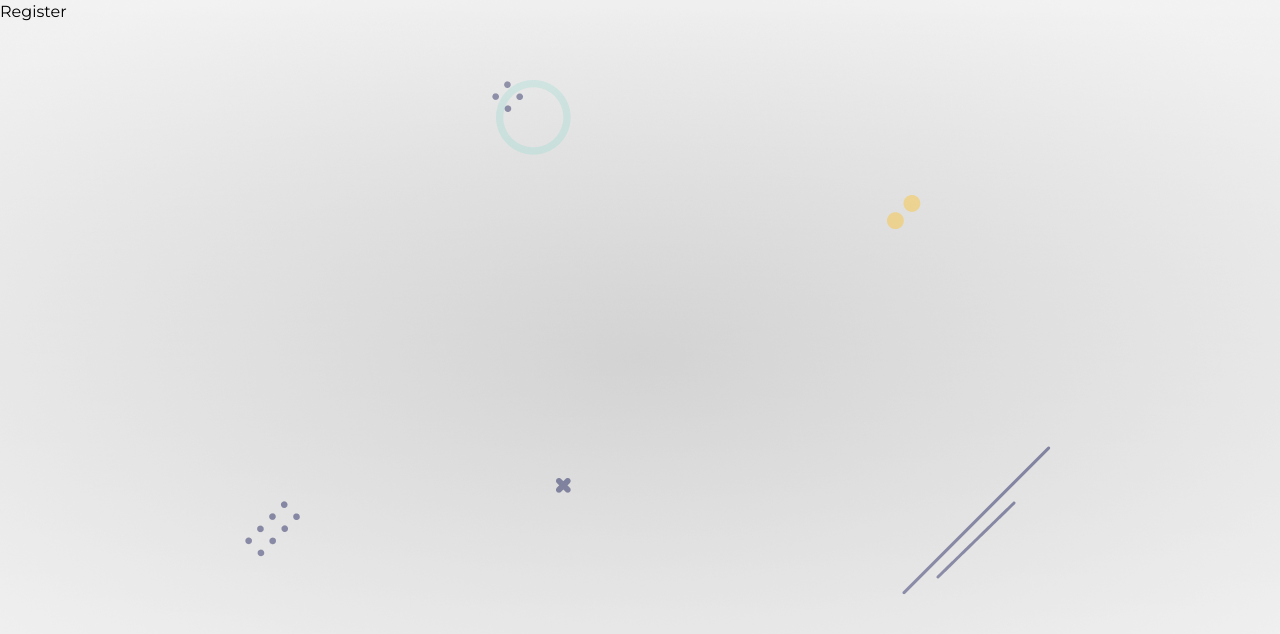
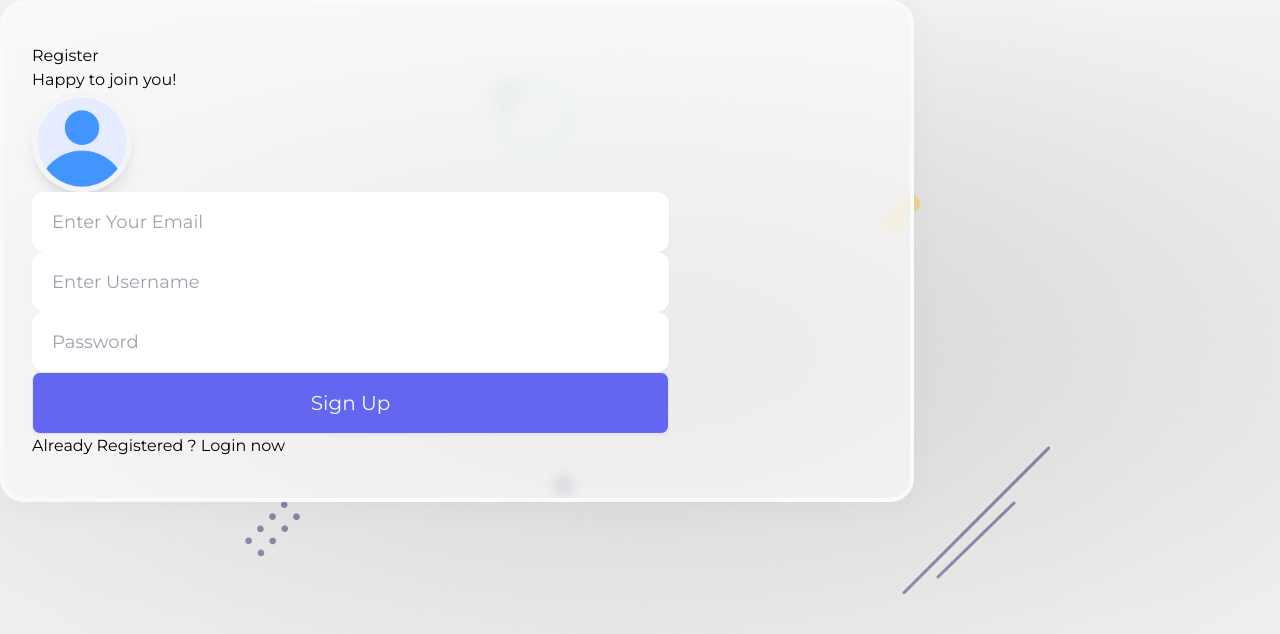
Before and after one commit to AgyapalSingh/MERN-PRACTISE, a React (Create React App) app in the folder client/: page /register in a window 1280 px wide. Shown: the top 634 px of the page. Built offline with nearby package versions, Linux system fonts and the light colour scheme.

Commit message:
Register Component created

```diff
--- a/client/src/components/Register.js
+++ b/client/src/components/Register.js
@@ -1,7 +1,104 @@
-import React from "react";
+import React, { useState } from "react";
+import { Link } from "react-router-dom";
+import avatar from "../assets/profile.png";
+import { Toaster } from "react-hot-toast";
+import styles from "../styles/Username.module.css";
+import { useFormik } from "formik";
+import { registerValidation } from "../helper/validate";
+import convertToBase64 from "../helper/convert";
 
 const Register = () => {
-  return <div>Register</div>;
+  const [file, setFile] = useState();
+
+  const formik = useFormik({
+    initialValues: {
+      email: "",
+      username: "",
+      password: "",
+    },
+    validate: registerValidation,
+    validateOnBlur: false,
+    validateOnChange: false,
+    onSubmit: async (values) => {
+      values = await Object.assign(values, { profile: file || "" });
+      console.log(values);
+    },
+  });
+
+  // Formik doesnot support file upload so we need to create this handler
+
+  const onUpload = async (e) => {
+    const base64 = await convertToBase64(e.target.files[0]);
+    setFile(base64);
+  };
+
+  return (
+    <div className="container mx-auto">
+      <Toaster position="top-center" reverseOrder={false}></Toaster>
+      <div className="flex justify-center items-center  h-screen">
+        <div className={styles.glass} style={{ width: "45%" }}>
+          <div className="title flex flex-col items-center">
+            <h4 className="text-5xl font-bold">Register</h4>
+            <span className="py-4 text-xl w-2/3 text-center text-gray-500">
+              Happy to join you!
+            </span>
+          </div>
+
+          <form className="py-1" onSubmit={formik.handleSubmit}>
+            <div className="profile flex justify-center py-4">
+              <label htmlFor="profile">
+                <img
+                  src={file || avatar}
+                  className={styles.profile_img}
+                  alt="avatar"
+                />
+              </label>
+
+              <input
+                onChange={onUpload}
+                type="file"
+                id="profile"
+                name="profile"
+              />
+            </div>
+
+            <div className="textbox flex flex-col items-center gap-6">
+              <input
+                {...formik.getFieldProps("email")}
+                className={styles.textbox}
+                type="email"
+                placeholder="Enter Your Email"
+              />
+              <input
+                {...formik.getFieldProps("username")}
+                className={styles.textbox}
+                type="text"
+                placeholder="Enter Username"
+              />
+              <input
+                {...formik.getFieldProps("password")}
+                className={styles.textbox}
+                type="password"
+                placeholder="Password"
+              />
+              <button className={styles.btn} type="submit">
+                Sign Up
+              </button>
+            </div>
+
+            <div className="text-center py-4">
+              <span className="text-gray-500">
+                Already Registered ?&nbsp;
+                <Link className="text-red-500" to="/">
+                  Login now
+                </Link>
+              </span>
+            </div>
+          </form>
+        </div>
+      </div>
+    </div>
+  );
 };
 
 export default Register;
--- /dev/null
+++ b/client/src/helper/convert.js
@@ -0,0 +1,16 @@
+// Image onto base64
+
+export default function convertToBase64(file) {
+  return new Promise((resolve, reject) => {
+    const fileReader = new FileReader();
+    fileReader.readAsDataURL(file);
+
+    fileReader.onload = () => {
+      resolve(fileReader.result);
+    };
+
+    fileReader.onerror = (error) => {
+      reject(error);
+    };
+  });
+}
--- a/client/src/helper/validate.js
+++ b/client/src/helper/validate.js
@@ -20,6 +20,14 @@
     errors.exist = toast.error("Password not Match!");
   }
 
+  return errors;
+}
+
+// 4. Validate Register Form
+export async function registerValidation(values) {
+  const errors = usernameVerify({}, values);
+  passwordVerify(errors, values);
+  emailVerify(errors, values);
   return errors;
 }
 
@@ -51,3 +59,16 @@
 
   return error;
 }
+
+// Validate email
+function emailVerify(error = {}, values) {
+  if (!values.email) {
+    error.email = toast.error("Email Required");
+  } else if (values.email.includes(" ")) {
+    error.email = toast.error("Wrong Email");
+  } else if (!/^[A-Z0-9._%+-]+@[A-Z0-9.-]+\.[A-Z]{2,4}$/i.test(values.email)) {
+    error.email = toast.error("Invalid email address...!");
+  }
+
+  return error;
+}
```
